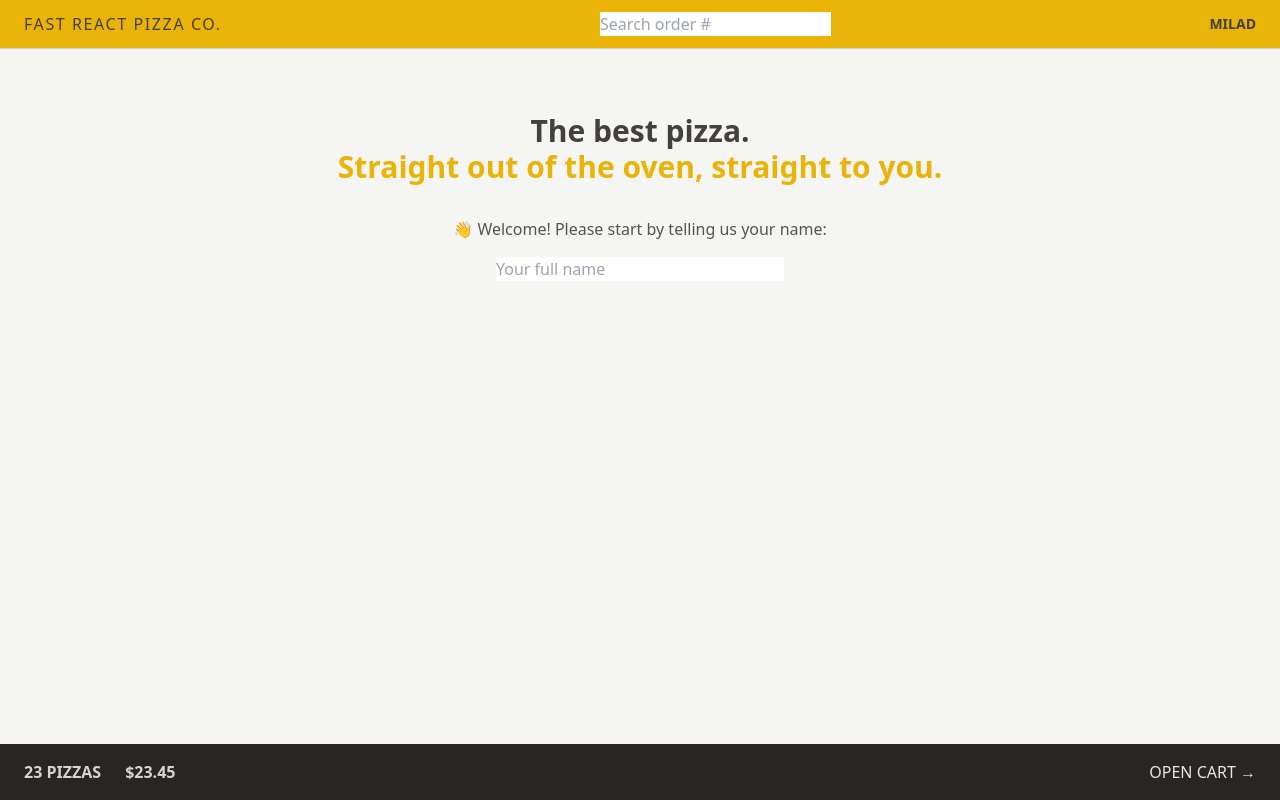
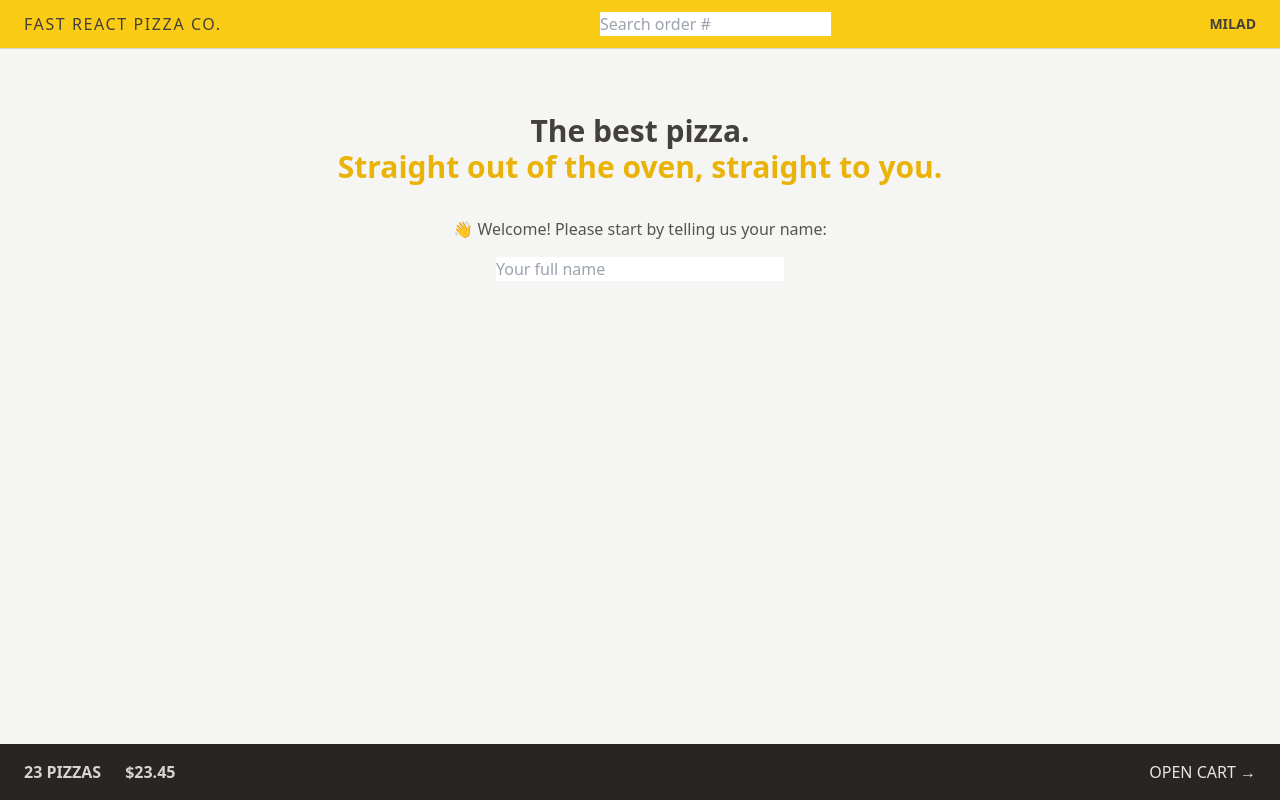
Before and after one commit to JS-Mechanic/Rapid-Za, a React (Vite) app: page / in a window 1280 px wide. Built offline with nearby package versions, Linux system fonts and the light colour scheme.

Commit message:
Fixing the color intensity

```diff
--- a/src/ui/Header.jsx
+++ b/src/ui/Header.jsx
@@ -4,7 +4,7 @@ import UserName from "../features/user/UserName.jsx";
 
 export default function Header() {
 	return (
-		<header className="flex items-center justify-between border-b border-stone-300 bg-yellow-500 px-4 py-3 uppercase sm:px-6">
+		<header className="flex items-center justify-between border-b border-stone-300 bg-yellow-400 px-4 py-3 uppercase sm:px-6">
 			<Link to="/" className="tracking-widest">
 				Fast React Pizza Co.
 			</Link>
```
